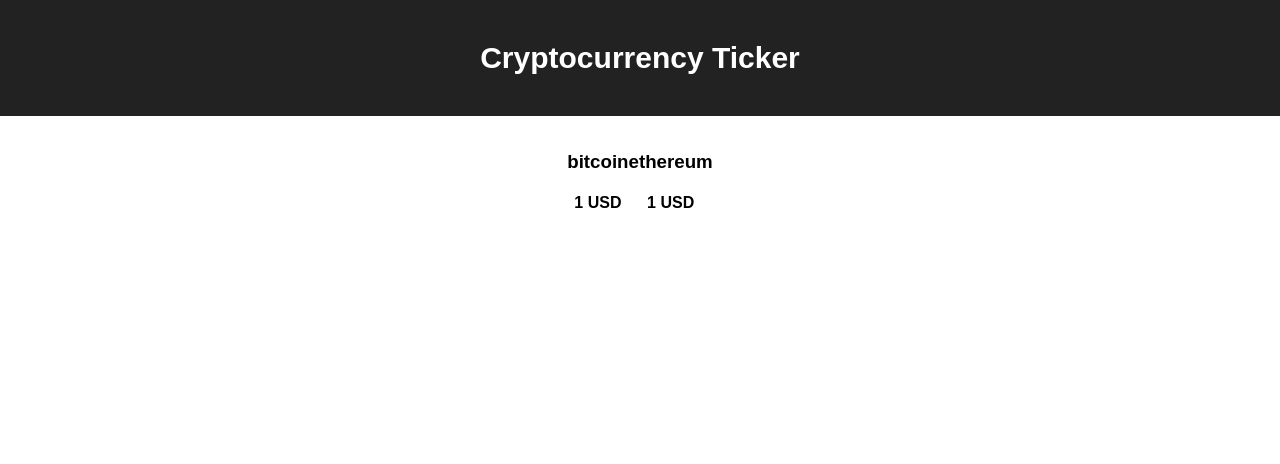
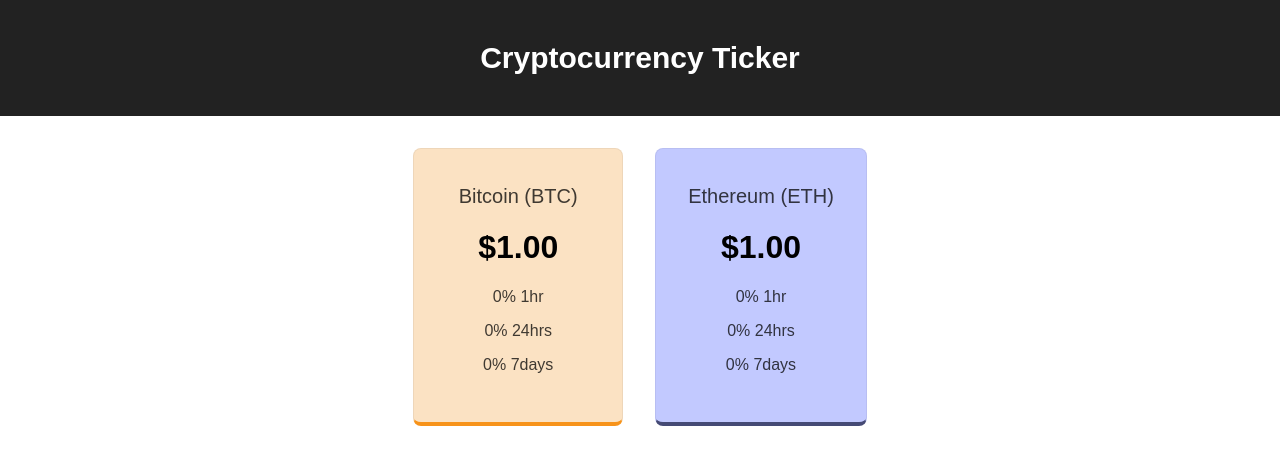
Before and after one commit to sharmashrey21/cryptocurrency-app, a React (Create React App) app: page / in a window 1280 px wide. Shown: the top 464 px of the page. Built offline with nearby package versions, Linux system fonts and the light colour scheme.

Commit message:
Moved data for crypto to another file

```diff
--- /dev/null
+++ b/src/Cryptocurrency.css
@@ -0,0 +1,25 @@
+.cryptocurrency {
+    padding: 1rem 2rem 2rem;
+    margin: 1rem;
+    border-radius: 0.5rem;
+    min-width: 9rem;
+    border: solid 1px rgba(0, 0, 0, 0.05);
+}
+.cryptocurrency p {
+    color: rgba(0, 0, 0, 0.75);
+}
+.cryptocurrency-name {
+    font-size: 1.25rem;
+}
+.bitcoin {
+    background-color: #fbe2c3;
+    border-bottom: solid 4px #f7931a;
+}
+.ethereum {
+    background-color: #c2c9ff;
+    border-bottom: solid 4px #454a75;
+}
+.litecoin {
+    background-color: #ececec;
+    border-bottom: solid 4px #bebebe;
+}
--- /dev/null
+++ b/src/Cryptocurrency.js
@@ -0,0 +1,27 @@
+import React, { Component } from 'react';
+import './Cryptocurrency.css';
+
+class Cryptocurrency extends Component {
+    render() {
+        var {
+            id,
+            name,
+            symbol,
+            price_usd,
+            percent_change_1h,
+            percent_change_24h,
+            percent_change_7d,
+        } = this.props.data;
+        return (
+            <li className={"cryptocurrency " + id}>
+                <p className="cryptocurrency-name">{name} ({symbol})</p>
+                <h1>${ (+price_usd).toFixed(2) }</h1>
+                <p>{percent_change_1h}% 1hr</p>
+                <p>{percent_change_24h}% 24hrs</p>
+                <p>{percent_change_7d}% 7days</p>
+            </li>
+        );
+    }
+}
+
+export default Cryptocurrency;
--- a/src/Tickers.js
+++ b/src/Tickers.js
@@ -1,5 +1,6 @@
 import React, { Component } from 'react';
 import './Tickers.css';
+import Cryptocurrency from './Cryptocurrency';
 
 class Tickers extends Component {
     constructor(props) {
@@ -8,21 +9,28 @@
             data: [
                 {
                     id: "bitcoin",
-                    price: "1"
+                    name: "Bitcoin",
+                    symbol: "BTC",
+                    price_usd: "1",
+                    percent_change_1h: "0",
+                    percent_change_24h: "0",
+                    percent_change_7d: "0",
                 },
                 {
                     id: "ethereum",
-                    price: "1"
+                    name: "Ethereum",
+                    symbol: "ETH",
+                    price_usd: "1",
+                    percent_change_1h: "0",
+                    percent_change_24h: "0",
+                    percent_change_7d: "0",
                 }
             ]
         };
     }
     render() {
         var tickers = this.state.data.map((currency) =>
-            <li key={currency.id}>
-                <h3>{currency.id}</h3>
-                <h4>{currency.price} USD</h4>
-            </li>
+            <Cryptocurrency data={currency} key={currency.id} />
         );
         return (
             <div className="tickers-container">
```
